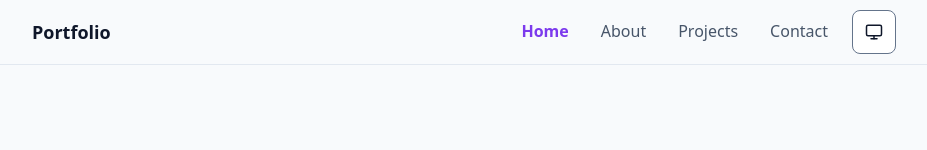
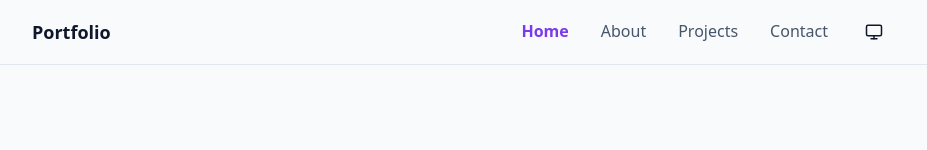
Before and after one commit to rosenberg-c/portfolio, a React (Vite) app: page / in a window 1280 px wide. Shown: the top 150 px of the page, without its empty margins (176-1103 px from the left). Built offline with nearby package versions, Linux system fonts and the light colour scheme.

Commit message:
feat: add a minimal icon-only theme selector

```diff
--- a/src/styles/theme.css
+++ b/src/styles/theme.css
@@ -20,12 +20,16 @@ select:focus-visible {
   z-index: 1;
 }
 
+.theme-selector:hover .theme-selector__icon {
+  color: var(--color-accent-hover);
+}
+
 .theme-selector__control {
   appearance: none;
   width: 2.75rem;
   height: 2.75rem;
-  border: 1px solid var(--color-control-border);
-  background: var(--color-surface);
+  border: 0;
+  background: transparent;
   color: transparent;
   border-radius: var(--radius-sm);
   font: inherit;
```
